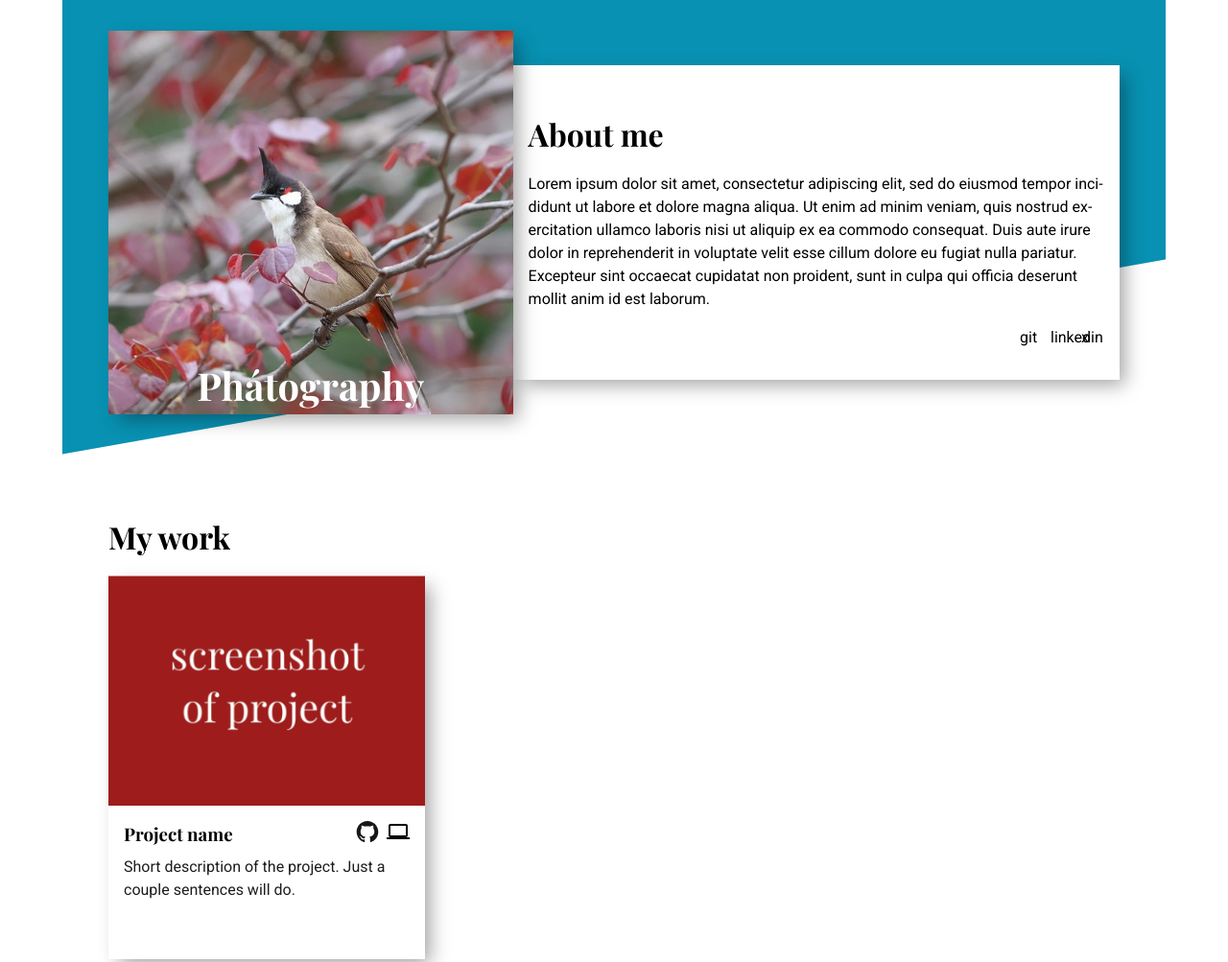
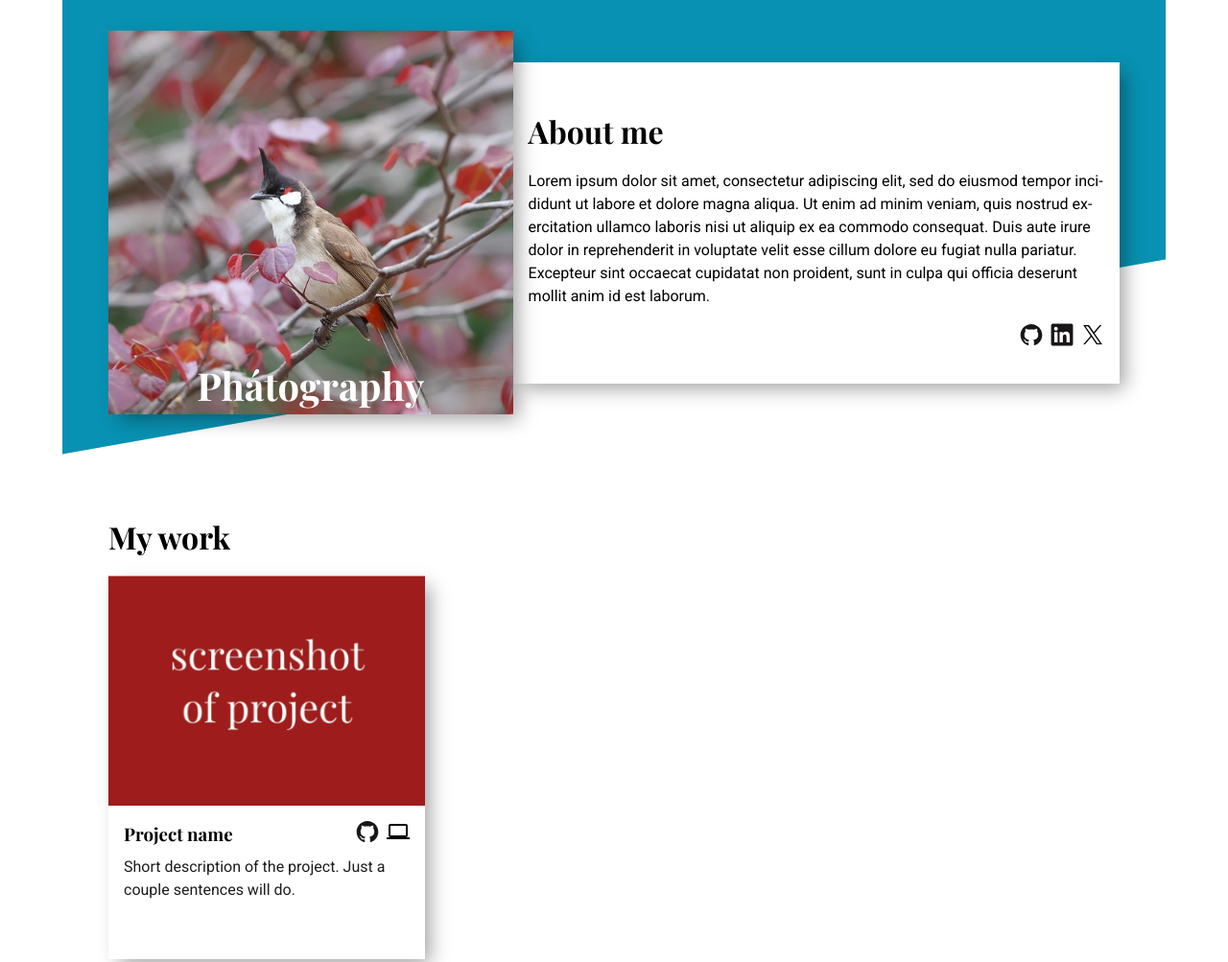
Before and after one commit to Julia-1439/homepage, a plain HTML site: page index.html in a window 1280 px wide. Shown: the top 1003 px of the page at 96% size. Drawn offline with nearby package versions, Linux system fonts and the light colour scheme; a web font is replaced by a local one.

Commit message:
feat: social media logos in header

```diff
--- a/index.html
+++ b/index.html
@@ -32,9 +32,45 @@
               sunt in culpa qui officia deserunt mollit anim id est laborum.
             </p>
             <section class="center-vertically right-horizontally">
-              <a href=""><span class="icon github">git</span></a>
-              <a href=""><span class="icon linkedin">linkedin</span></a>
-              <a href=""><span class="icon x">x</span></a>
+              <a href="" target="_blank"
+                ><span class="icon github">
+                  <svg viewBox="0 0 128 128">
+                    <title>github profile (opens in new tab)</title>
+                    <g fill="#181616">
+                      <path
+                        fill-rule="evenodd"
+                        clip-rule="evenodd"
+                        d="M64 5.103c-33.347 0-60.388 27.035-60.388 60.388 0 26.682 17.303 49.317 41.297 57.303 3.017.56 4.125-1.31 4.125-2.905 0-1.44-.056-6.197-.082-11.243-16.8 3.653-20.345-7.125-20.345-7.125-2.747-6.98-6.705-8.836-6.705-8.836-5.48-3.748.413-3.67.413-3.67 6.063.425 9.257 6.223 9.257 6.223 5.386 9.23 14.127 6.562 17.573 5.02.542-3.903 2.107-6.568 3.834-8.076-13.413-1.525-27.514-6.704-27.514-29.843 0-6.593 2.36-11.98 6.223-16.21-.628-1.52-2.695-7.662.584-15.98 0 0 5.07-1.623 16.61 6.19C53.7 35 58.867 34.327 64 34.304c5.13.023 10.3.694 15.127 2.033 11.526-7.813 16.59-6.19 16.59-6.19 3.287 8.317 1.22 14.46.593 15.98 3.872 4.23 6.215 9.617 6.215 16.21 0 23.194-14.127 28.3-27.574 29.796 2.167 1.874 4.097 5.55 4.097 11.183 0 8.08-.07 14.583-.07 16.572 0 1.607 1.088 3.49 4.148 2.897 23.98-7.994 41.263-30.622 41.263-57.294C124.388 32.14 97.35 5.104 64 5.104z"
+                      ></path>
+                      <path
+                        d="M26.484 91.806c-.133.3-.605.39-1.035.185-.44-.196-.685-.605-.543-.906.13-.31.603-.395 1.04-.188.44.197.69.61.537.91zm2.446 2.729c-.287.267-.85.143-1.232-.28-.396-.42-.47-.983-.177-1.254.298-.266.844-.14 1.24.28.394.426.472.984.17 1.255zM31.312 98.012c-.37.258-.976.017-1.35-.52-.37-.538-.37-1.183.01-1.44.373-.258.97-.025 1.35.507.368.545.368 1.19-.01 1.452zm3.261 3.361c-.33.365-1.036.267-1.552-.23-.527-.487-.674-1.18-.343-1.544.336-.366 1.045-.264 1.564.23.527.486.686 1.18.333 1.543zm4.5 1.951c-.147.473-.825.688-1.51.486-.683-.207-1.13-.76-.99-1.238.14-.477.823-.7 1.512-.485.683.206 1.13.756.988 1.237zm4.943.361c.017.498-.563.91-1.28.92-.723.017-1.308-.387-1.315-.877 0-.503.568-.91 1.29-.924.717-.013 1.306.387 1.306.88zm4.598-.782c.086.485-.413.984-1.126 1.117-.7.13-1.35-.172-1.44-.653-.086-.498.422-.997 1.122-1.126.714-.123 1.354.17 1.444.663zm0 0"
+                      ></path>
+                    </g>
+                  </svg> </span
+              ></a>
+              <a href="" target="_blank"
+                ><span class="icon linkedin">
+                  <svg viewBox="0 0 128 128">
+                    <path
+                      fill="#181616"
+                      d="M116 3H12a8.91 8.91 0 00-9 8.8v104.42a8.91 8.91 0 009 8.78h104a8.93 8.93 0 009-8.81V11.77A8.93 8.93 0 00116 3z"
+                    ></path>
+                    <path
+                      fill="#fff"
+                      d="M21.06 48.73h18.11V107H21.06zm9.06-29a10.5 10.5 0 11-10.5 10.49 10.5 10.5 0 0110.5-10.49M50.53 48.73h17.36v8h.24c2.42-4.58 8.32-9.41 17.13-9.41C103.6 47.28 107 59.35 107 75v32H88.89V78.65c0-6.75-.12-15.44-9.41-15.44s-10.87 7.36-10.87 15V107H50.53z"
+                    ></path>
+                  </svg> </span
+              ></a>
+              <a href="" target="_blank"
+                ><span class="icon x">
+                  <svg viewBox="0 0 128 128">
+                    <path
+                      d="M75.916 54.2 122.542 0h-11.05L71.008 47.06 38.672 0H1.376l48.898 71.164L1.376 128h11.05L55.18 78.303 89.328 128h37.296L75.913 54.2ZM60.782 71.79l-4.955-7.086-39.42-56.386h16.972L65.19 53.824l4.954 7.086 41.353 59.15h-16.97L60.782 71.793Z"
+                      fill="#000"
+                      style="stroke-width: 0.104373"
+                    ></path>
+                  </svg> </span
+              ></a>
             </section>
           </section>
         </header>
--- a/style.css
+++ b/style.css
@@ -129,6 +129,10 @@ h3 {
   width: 24px;
 }
 
+.icon.x {
+  transform: scale(0.85);
+}
+
 .center-vertically {
   display: flex;
   align-items: center;
```
